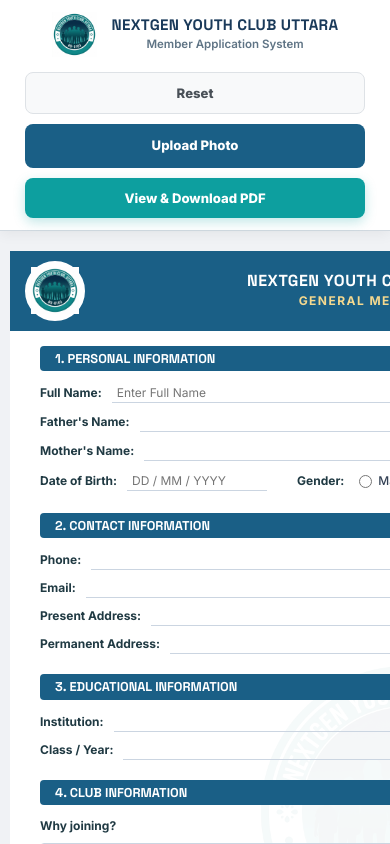
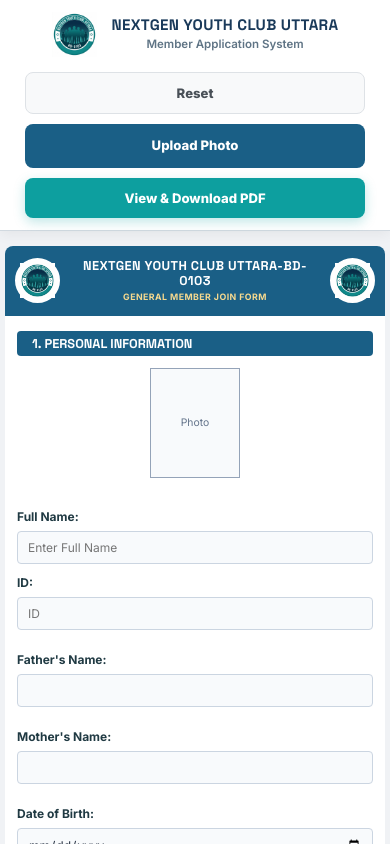
Before and after one commit to Ti838/NEXTGEN, a Next.js app: page / in a window 390 px wide. Shown: the top 844 px of the page. Built offline with nearby package versions, Linux system fonts and the light colour scheme.

Commit message:
Fix form validation, preview state sync, and mobile layout

```diff
--- a/app/form.css
+++ b/app/form.css
@@ -57,6 +57,7 @@
 /* --- A4 Paper Container --- */
 .paper-frame-dynamic {
   width: 210mm;
+  max-width: 100%;
   min-height: 297mm;
   height: auto;
   background: #fff;
@@ -65,8 +66,9 @@
 }
 
 .paper-content {
-  width: 210mm;
-  height: 297mm;
+  width: 100%;
+  min-height: 297mm;
+  height: auto;
   background: #fff;
   position: relative;
   overflow: hidden;
@@ -135,7 +137,7 @@
 
 .personal-layout { display: grid; grid-template-columns: 1fr auto; gap: 20px; }
 .form-grid { display: grid; gap: 8px; }
-.form-row { display: flex; align-items: baseline; gap: 10px; }
+.form-row { display: flex; align-items: baseline; gap: 10px; flex-wrap: wrap; }
 
 .label { font-size: 0.75rem; font-weight: 700; color: #203a43; white-space: nowrap; }
 .form-input {
@@ -162,7 +164,7 @@
   overflow: hidden;
 }
 
-.choice-row { display: flex; align-items: center; gap: 15px; margin: 2px 0; }
+.choice-row { display: flex; align-items: center; gap: 15px; margin: 2px 0; flex-wrap: wrap; }
 .choice-item { display: inline-flex; align-items: center; gap: 6px; font-size: 0.75rem; font-weight: 500; color: #334155; }
 
 .form-textarea {
@@ -272,17 +274,75 @@
     padding: 12px;
   }
 
-  /* Allow form to scroll sideways without squishing A4 aspect ratio */
   .form-main-area {
-    padding: 20px 10px;
-    overflow-x: auto;
-    -webkit-overflow-scrolling: touch;
-    align-items: flex-start;
-    justify-content: flex-start;
+    padding: 15px 5px;
   }
 
   .paper-frame-dynamic {
-    flex: 0 0 210mm;
-    margin: 0 auto;
+    min-height: auto;
+    border-radius: 8px;
+    overflow: hidden;
+  }
+
+  .paper-content {
+    min-height: auto;
+    height: auto;
+  }
+
+  .paperHeader {
+    grid-template-columns: 45px 1fr 45px;
+    gap: 8px;
+    padding: 12px 10px;
+  }
+
+  .paperHeader .logo-wrap { width: 45px; height: 45px; }
+  .paperHeaderTitle h1 { font-size: 0.8rem; }
+  .paperHeaderTitle p { font-size: 0.55rem; letter-spacing: 0.05em; }
+
+  .paperBody {
+    padding: 15px 12px;
+  }
+
+  /* Make inputs stack cleanly on mobile */
+  .form-row {
+    flex-direction: column;
+    align-items: stretch;
+    gap: 5px;
+    margin-bottom: 8px;
+  }
+
+  .form-input {
+    width: 100% !important;
+    max-width: 100% !important;
+    border: 1px solid #cbd5e1;
+    border-radius: 4px;
+    padding: 8px 10px;
+    background: #f8fafc;
+  }
+
+  .label {
+    margin-left: 0 !important;
+    margin-top: 5px;
+  }
+
+  .choice-row {
+    margin-left: 0 !important;
+  }
+
+  .personal-layout {
+    grid-template-columns: 1fr;
+    gap: 15px;
+  }
+
+  .photo-box {
+    margin: 0 auto 10px auto;
+    grid-row: 1; /* Move photo to the top in mobile layout */
+  }
+
+  .signature-area {
+    flex-direction: column;
+    align-items: center;
+    gap: 25px;
+    padding-right: 0;
   }
 }
--- a/app/page.tsx
+++ b/app/page.tsx
@@ -100,10 +100,11 @@ export default function HomePage() {
     if (!form.id.trim()) return "Please enter Member ID.";
     if (!form.father.trim()) return "Please enter Father's Name.";
     if (!form.mother.trim()) return "Please enter Mother's Name.";
-    if (!form.dob.trim()) return "Please enter Date of Birth.";
+    if (!form.dob.trim()) return "Please enter a valid Date of Birth.";
     if (!form.gender) return "Please select Gender.";
     if (!photo) return "Please upload a Member Photo.";
-    if (!form.phone.trim()) return "Please enter Phone Number.";
+    if (!form.phone.trim().match(/^[0-9+\-\s()]{10,15}$/)) return "Please enter a valid Phone Number.";
+    if (!form.email.trim() || !/^\S+@\S+\.\S+$/.test(form.email)) return "Please enter a valid Email Address.";
     if (!form.presentAddress.trim()) return "Please enter Present Address.";
     if (!form.permanentAddress.trim()) return "Please enter Permanent Address.";
     if (!form.institution.trim()) return "Please enter Current Institution.";
@@ -125,6 +126,22 @@ export default function HomePage() {
 
     // Clone the form for preview
     const clone = formRef.current.cloneNode(true) as HTMLDivElement;
+
+    // Sync input values (cloneNode doesn't copy current JS state of inputs)
+    const originalInputs = formRef.current.querySelectorAll('input, textarea');
+    const clonedInputs = clone.querySelectorAll('input, textarea');
+    originalInputs.forEach((orig, index) => {
+      const cloned = clonedInputs[index] as HTMLInputElement | HTMLTextAreaElement;
+      if (orig instanceof HTMLInputElement) {
+        if (orig.type === 'checkbox' || orig.type === 'radio') {
+          if (orig.checked) cloned.setAttribute('checked', 'true');
+        } else {
+          cloned.setAttribute('value', orig.value);
+        }
+      } else if (orig instanceof HTMLTextAreaElement) {
+        cloned.textContent = orig.value;
+      }
+    });
 
     // Inject Auto-Date for signature
     const today = new Date().toLocaleDateString('en-GB', { day: '2-digit', month: '2-digit', year: 'numeric' });
@@ -287,7 +304,7 @@ export default function HomePage() {
                     </div>
                     <div className="form-row">
                       <span className="label">Date of Birth:</span>
-                      <input className="form-input" style={{ maxWidth: 140 }} value={form.dob} onChange={(e) => update("dob", e.target.value)} placeholder="DD / MM / YYYY" />
+                      <input className="form-input" type="date" style={{ maxWidth: 140 }} value={form.dob} onChange={(e) => update("dob", e.target.value)} />
                       <div className="choice-row" style={{ marginLeft: 20 }}>
                         <span className="label">Gender:</span>
                         <label className="choice-item"><input type="radio" name="gender" checked={form.gender === "male"} onChange={() => update("gender", "male")} /> Male</label>
@@ -305,8 +322,8 @@ export default function HomePage() {
               <div className="section">
                 <h3 className="sectionTitle">2. Contact Information</h3>
                 <div className="form-grid">
-                  <div className="form-row"><span className="label">Phone:</span><input className="form-input" value={form.phone} onChange={(e) => update("phone", e.target.value)} /></div>
-                  <div className="form-row"><span className="label">Email:</span><input className="form-input" value={form.email} onChange={(e) => update("email", e.target.value)} /></div>
+                  <div className="form-row"><span className="label">Phone:</span><input className="form-input" type="tel" value={form.phone} onChange={(e) => update("phone", e.target.value)} /></div>
+                  <div className="form-row"><span className="label">Email:</span><input className="form-input" type="email" value={form.email} onChange={(e) => update("email", e.target.value)} /></div>
                   <div className="form-row"><span className="label">Present Address:</span><input className="form-input" value={form.presentAddress} onChange={(e) => update("presentAddress", e.target.value)} /></div>
                   <div className="form-row"><span className="label">Permanent Address:</span><input className="form-input" value={form.permanentAddress} onChange={(e) => update("permanentAddress", e.target.value)} /></div>
                 </div>
```
